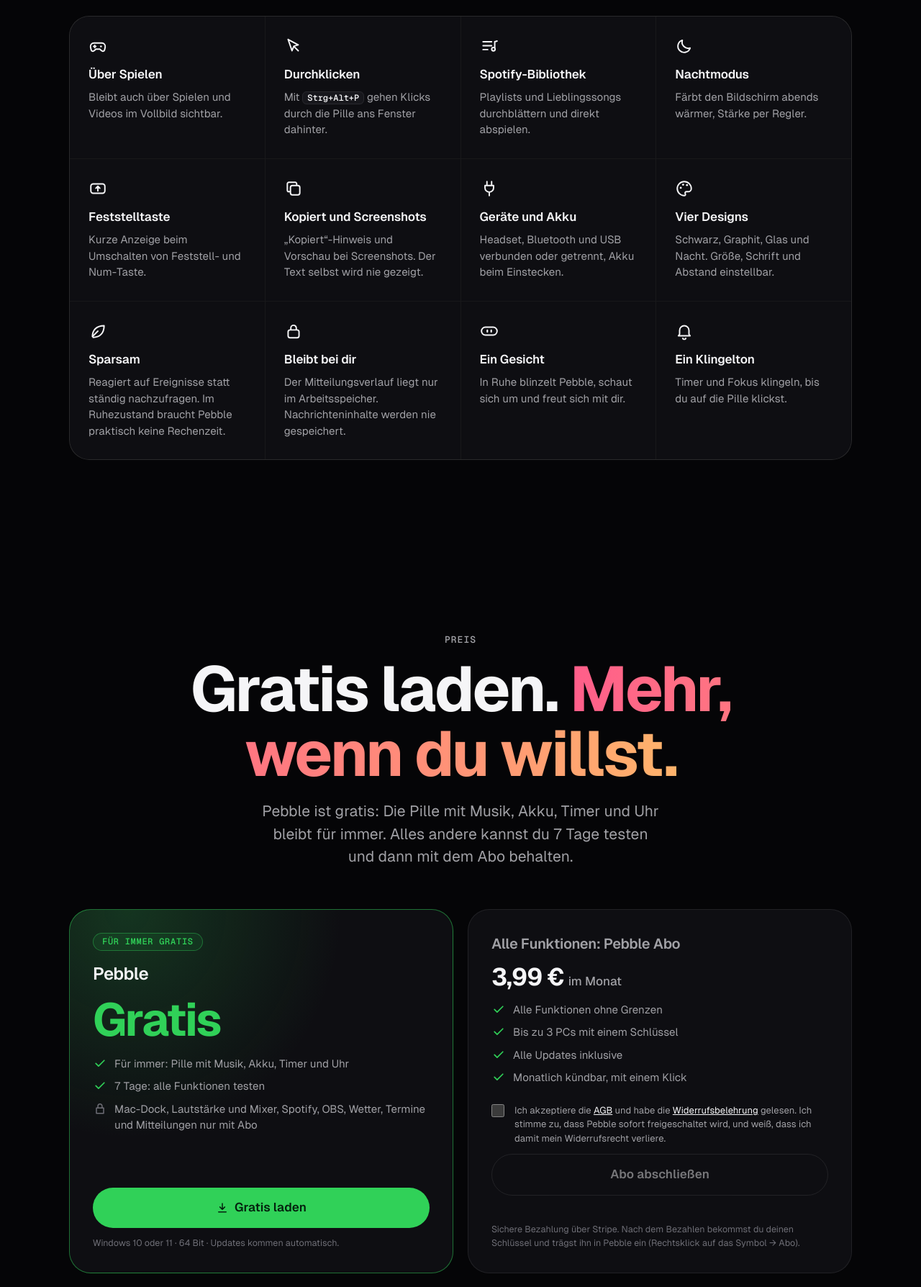
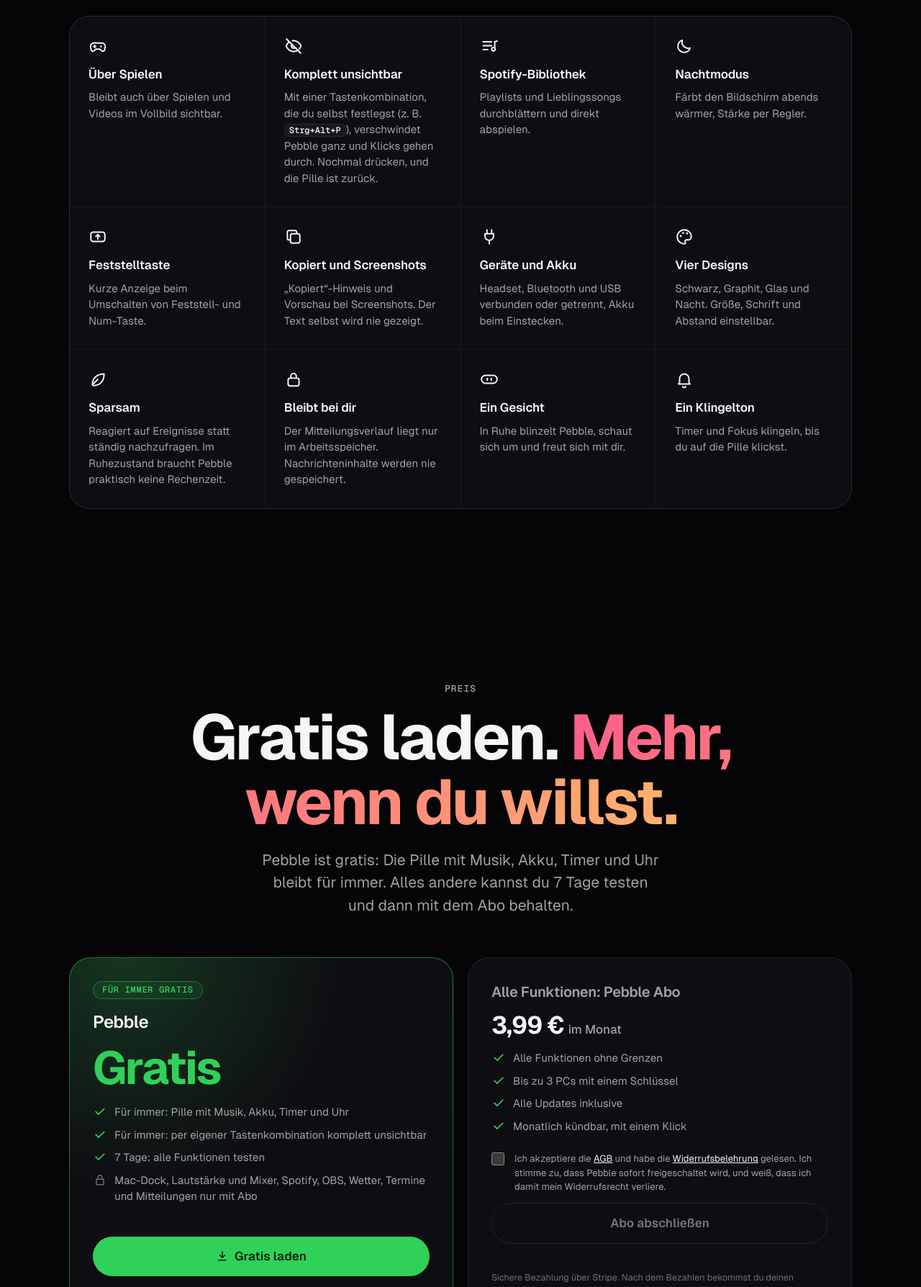
Before and after one commit to Newxcall/newxcall.github.io, a plain HTML site: page pebble/index.html in a window 1280 px wide. Shown: the part 4860-6648 px from the top of the page at 72% size. Drawn offline with Linux system fonts and the light colour scheme.

Commit message:
Website aktualisiert

```diff
--- a/pebble/index.html
+++ b/pebble/index.html
@@ -375,6 +375,7 @@ footer .wrap { display: flex; justify-content: space-between; gap: 16px; flex-wr
   <symbol id="i-down" viewBox="0 0 24 24"><path d="M12 4v11m0 0l-4.5-4.5M12 15l4.5-4.5M5 19.5h14" fill="none" stroke="currentColor" stroke-width="2" stroke-linecap="round" stroke-linejoin="round"/></symbol>
   <symbol id="i-game" viewBox="0 0 24 24"><path d="M7 8h10a4.5 4.5 0 0 1 4.4 5.5l-.8 3.4a2.2 2.2 0 0 1-3.8 1L14.5 16h-5l-2.3 1.9a2.2 2.2 0 0 1-3.8-1l-.8-3.4A4.5 4.5 0 0 1 7 8z" fill="none" stroke="currentColor" stroke-width="1.8" stroke-linejoin="round"/><path d="M8 11v3M6.5 12.5h3" stroke="currentColor" stroke-width="1.8" stroke-linecap="round"/><circle cx="16" cy="12.5" r="1.2" fill="currentColor"/></symbol>
   <symbol id="i-cursor" viewBox="0 0 24 24"><path d="M5 3.5l13 7-5.6 1.6L10 18z" fill="none" stroke="currentColor" stroke-width="1.8" stroke-linejoin="round"/><path d="M13 13l5 5" stroke="currentColor" stroke-width="1.8" stroke-linecap="round"/></symbol>
+  <symbol id="i-eyeoff" viewBox="0 0 24 24"><path fill="none" stroke="currentColor" stroke-width="1.8" stroke-linecap="round" stroke-linejoin="round" d="M3 3l18 18M10.6 5.1A9.8 9.8 0 0 1 12 5c5 0 8.5 4.2 9.5 7-.4 1.1-1.2 2.5-2.4 3.8M6.6 6.6C4.4 8 3 10.2 2.5 12c1 2.8 4.5 7 9.5 7 1.8 0 3.4-.5 4.8-1.3M9.9 9.9a3 3 0 0 0 4.2 4.2"/></symbol>
   <symbol id="i-key" viewBox="0 0 24 24"><rect x="3" y="6" width="18" height="12" rx="3" fill="none" stroke="currentColor" stroke-width="1.8"/><path d="M12 15V9m0 0l-2.5 2.5M12 9l2.5 2.5" stroke="currentColor" stroke-width="1.8" stroke-linecap="round" stroke-linejoin="round"/></symbol>
   <symbol id="i-copy" viewBox="0 0 24 24"><rect x="8" y="8" width="12" height="12" rx="2.5" fill="none" stroke="currentColor" stroke-width="1.8"/><path d="M16 8V6a2 2 0 0 0-2-2H6a2 2 0 0 0-2 2v8a2 2 0 0 0 2 2h2" fill="none" stroke="currentColor" stroke-width="1.8"/></symbol>
   <symbol id="i-plug" viewBox="0 0 24 24"><path d="M9 3v5M15 3v5M6.5 8h11v3a5.5 5.5 0 0 1-11 0zM12 16.5V21" fill="none" stroke="currentColor" stroke-width="1.8" stroke-linecap="round" stroke-linejoin="round"/></symbol>
@@ -633,7 +634,7 @@ footer .wrap { display: flex; justify-content: space-between; gap: 16px; flex-wr
       </div>
       <div class="details">
         <div class="detail"><svg><use href="#i-game"/></svg><h3>Über Spielen</h3><p>Bleibt auch über Spielen und Videos im Vollbild sichtbar.</p></div>
-        <div class="detail"><svg><use href="#i-cursor"/></svg><h3>Durchklicken</h3><p>Mit <span class="kbd">Strg+Alt+P</span> gehen Klicks durch die Pille ans Fenster dahinter.</p></div>
+        <div class="detail"><svg><use href="#i-eyeoff"/></svg><h3>Komplett unsichtbar</h3><p>Mit einer Tastenkombination, die du selbst festlegst (z. B. <span class="kbd">Strg+Alt+P</span>), verschwindet Pebble ganz und Klicks gehen durch. Nochmal drücken, und die Pille ist zurück.</p></div>
         <div class="detail"><svg><use href="#i-list"/></svg><h3>Spotify-Bibliothek</h3><p>Playlists und Lieblingssongs durchblättern und direkt abspielen.</p></div>
         <div class="detail"><svg><use href="#i-moon"/></svg><h3>Nachtmodus</h3><p>Färbt den Bildschirm abends wärmer, Stärke per Regler.</p></div>
         <div class="detail"><svg><use href="#i-key"/></svg><h3>Feststelltaste</h3><p>Kurze Anzeige beim Umschalten von Feststell- und Num-Taste.</p></div>
@@ -661,6 +662,7 @@ footer .wrap { display: flex; justify-content: space-between; gap: 16px; flex-wr
           <div class="amount">Gratis</div>
           <ul>
             <li><svg><use href="#i-tick"/></svg>Für immer: Pille mit Musik, Akku, Timer und Uhr</li>
+            <li><svg><use href="#i-tick"/></svg>Für immer: per eigener Tastenkombination komplett unsichtbar</li>
             <li><svg><use href="#i-tick"/></svg>7 Tage: alle Funktionen testen</li>
             <li class="no"><svg><use href="#i-lockp"/></svg>Mac-Dock, Lautstärke und Mixer, Spotify, OBS, Wetter, Termine und Mitteilungen nur mit Abo</li>
           </ul>
```
Also changed, not shown: index.html (+1 -1 lines).
